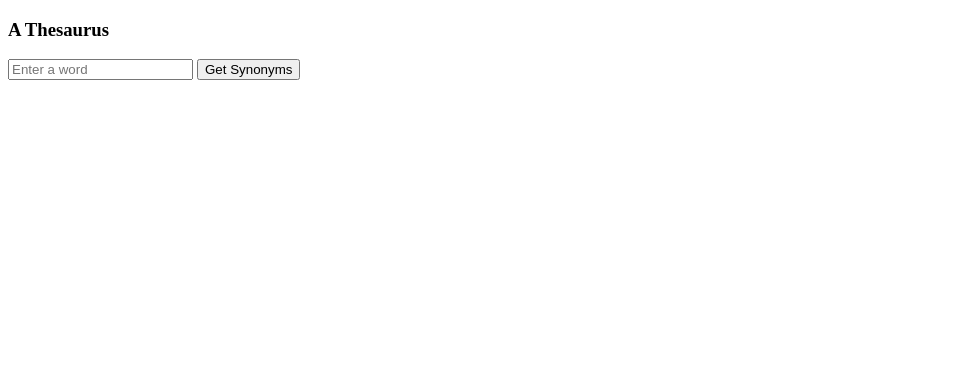
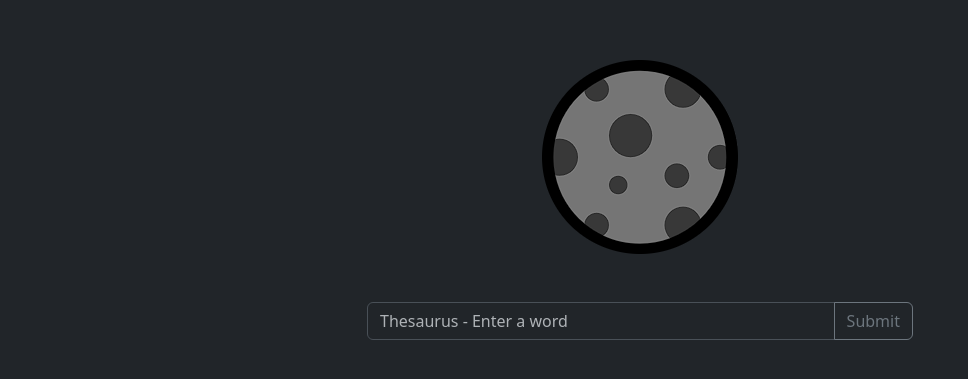
Before and after one commit to tlofreso/thesaurus, a Flask app: page / in a window 1280 px wide. Shown: the top 379 px of the page, without its empty margins (0-968 px from the left). Run offline with Flask 3, Linux system fonts and the light colour scheme.

Commit message:
updated site to use bootstrap and added some nice graphics

```diff
--- a/app.py
+++ b/app.py
@@ -16,3 +16,6 @@ def index():
         return render_template("index.html", posts=posts, word=word)
 
     return render_template("index.html")
+
+if __name__ == "__main__":
+    app.run(host="0.0.0.0")
--- a/prompt.py
+++ b/prompt.py
@@ -30,7 +30,7 @@ def use_thesaurus(word):
         assistant_id=assistant.id
     )
 
-    while run.status in ["queued", "in_progress", "ccancelling"]:
+    while run.status in ["queued", "in_progress", "cancelling"]:
         sleep(2)
         run = client.beta.threads.runs.retrieve(thread_id=thread.id, run_id=run.id)
 
--- a/static/main.css
+++ b/static/main.css
@@ -1,66 +1,3 @@
-@font-face {
-    font-family: "ColfaxAI";
-    src: url(https://cdn.openai.com/API/fonts/ColfaxAIRegular.woff2)
-        format("woff2"),
-      url(https://cdn.openai.com/API/fonts/ColfaxAIRegular.woff) format("woff");
-    font-weight: normal;
-    font-style: normal;
-  }
-  @font-face {
-    font-family: "ColfaxAI";
-    src: url(https://cdn.openai.com/API/fonts/ColfaxAIBold.woff2) format("woff2"),
-      url(https://cdn.openai.com/API/fonts/ColfaxAIBold.woff) format("woff");
-    font-weight: bold;
-    font-style: normal;
-  }
-  body,
-  input {
-    font-size: 16px;
-    line-height: 24px;
-    color: #353740;
-    font-family: "ColfaxAI", Helvetica, sans-serif;
-  }
-  body {
-    display: flex;
-    flex-direction: column;
-    align-items: center;
-    padding-top: 60px;
-  }
-  .icon {
-    width: 34px;
-  }
-  h3 {
-    font-size: 32px;
-    line-height: 40px;
-    font-weight: bold;
-    color: #202123;
-    margin: 16px 0 40px;
-  }
-  form {
-    display: flex;
-    flex-direction: column;
-    width: 320px;
-  }
-  input[type="text"] {
-    padding: 12px 16px;
-    border: 1px solid #10a37f;
-    border-radius: 4px;
-    margin-bottom: 24px;
-  }
-  ::placeholder {
-    color: #8e8ea0;
-    opacity: 1;
-  }
-  input[type="submit"] {
-    padding: 12px 0;
-    color: #fff;
-    background-color: #10a37f;
-    border: none;
-    border-radius: 4px;
-    text-align: center;
-    cursor: pointer;
-  }
-  .result {
-    font-weight: bold;
-    margin-top: 40px;
-  }
+body {
+  padding-top: 60px;
+}
--- a/templates/index.html
+++ b/templates/index.html
@@ -1,24 +1,55 @@
 <!DOCTYPE html>
+<html lang="en" data-bs-theme="dark">
 <head>
+  <meta charset="utf-8">
+  <meta name="viewport" content="width=device-width, initial-scale=1">
   <title>Thesaurus Demo</title>
+  <link href=https://cdn.jsdelivr.net/npm/bootstrap@5.3.2/dist/css/bootstrap.min.css rel="stylesheet" integrity="sha384-T3c6CoIi6uLrA9TneNEoa7RxnatzjcDSCmG1MXxSR1GAsXEV/Dwwykc2MPK8M2HN" crossorigin="anonymous">
+  <link rel="stylesheet" href="{{ url_for('static', filename='main.css') }}" />
 </head>
 
 <body>
-  <h3>A Thesaurus</h3>
-  <form action="/" method="post">
-    <input type="text" name="word" placeholder="Enter a word" required />
-    <input type="submit" value="Get Synonyms" />
+  <div class="container text-center">
+    <div class="row">
+      <div class="col">
+      </div>
+        <div class="col-6">
+          <img src="{{ url_for('static', filename='moon.png') }}" class="img-fluid" alt="Company Logo">
+          <form action="/" method="post" id="my-form" class="mt-5 form-inline">
+              <div class="input-group mb-3">
+                <input type="text" name="word" class="form-control" placeholder="Thesaurus - Enter a word" required>
+                <button type="submit" id="btnFetch" class="btn btn-outline-secondary">Submit</button>
+              </div>
           </form>
-  <br>
-
-  <div max-width: 500px;>
           {% if posts %}
-  Synonyms for <b>{{ word }}</b>
+          <p class="mt-3 text-start">
+          Synonyms for the word: <strong>{{ word }}</strong>
+          </p>
           {% for post in posts %}
-  <p>
+          <p class="mt-3 text-start">
             <i>{{ post.synonym }}</i> - {{ post.definition }}
           </p>
           {% endfor %}
           {% endif %}
         </div>
+      <div class="col">
+      </div>
+    </div>
+  </div>
+<script src=https://cdn.jsdelivr.net/npm/bootstrap@5.3.2/dist/js/bootstrap.bundle.min.js integrity="sha384-C6RzsynM9kWDrMNeT87bh95OGNyZPhcTNXj1NW7RuBCsyN/o0jlpcV8Qyq46cDfL" crossorigin="anonymous"></script>
+<script src=https://code.jquery.com/jquery-3.3.1.slim.min.js integrity="sha384-q8i/X+965DzO0rT7abK41JStQIAqVgRVzpbzo5smXKp4YfRvH+8abtTE1Pi6jizo" crossorigin="anonymous"></script>
+<script>
+  $(document).ready(function() {
+      $("#btnFetch").click(function() {
+        // disable button
+        $(this).prop("disabled", true);
+        // add spinner to button
+        $(this).html(
+          `<span class="spinner-grow spinner-grow-sm" role="status" aria-hidden="true"></span> Loading...`
+        );
+        $("#my-form").submit();
+      });
+  });
+</script>
 </body>
+</html>
```
Also changed, not shown: static/moon.png (added). Lines whose indentation alone changed are shown as unchanged.
